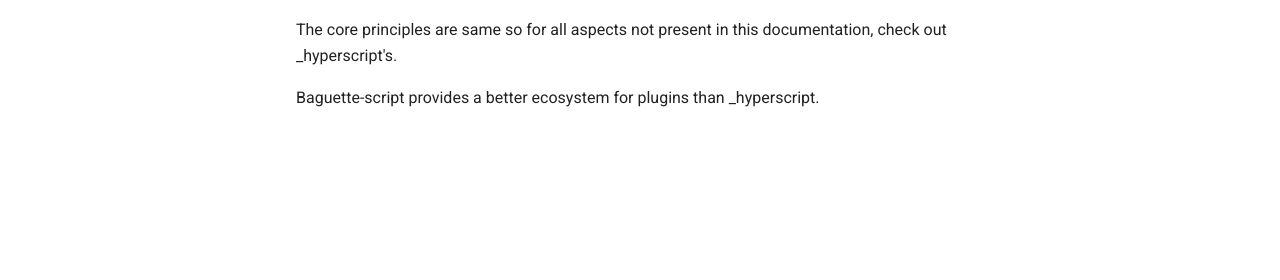
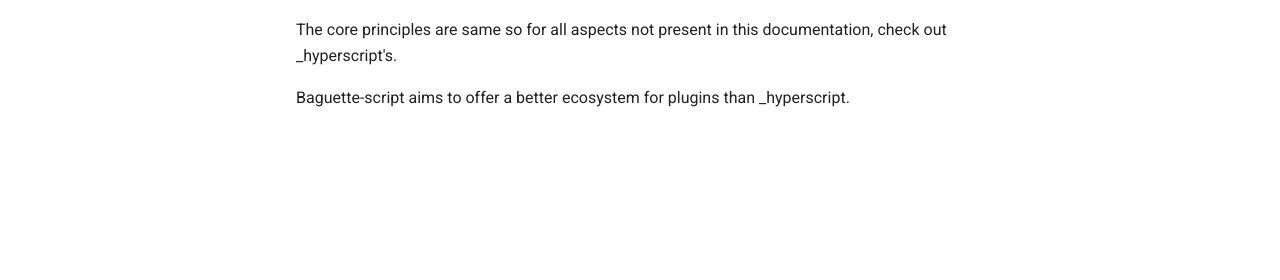
Before and after one commit to Welpike/baguette-script, an MkDocs documentation site: the page built from docs/index.md, in a window 1280 px wide. Shown: the part 271-551 px from the top of the page. Built offline with MkDocs 1.6.1 and Material for MkDocs 9.7.7, drawn with Linux system fonts in a browser that asks for light colours; comment, search, counter and statistics services are not loaded.

Commit message:
fix typos

```diff
--- a/docs/index.md
+++ b/docs/index.md
@@ -4,4 +4,4 @@
 
 The core principles are same so for all aspects not present in this documentation, check out _hyperscript's.
 
-Baguette-script provides a better ecosystem for plugins than _hyperscript.
+Baguette-script aims to offer a better ecosystem for plugins than _hyperscript.
```
Also changed, not shown: README.md (+6 -1 lines).
